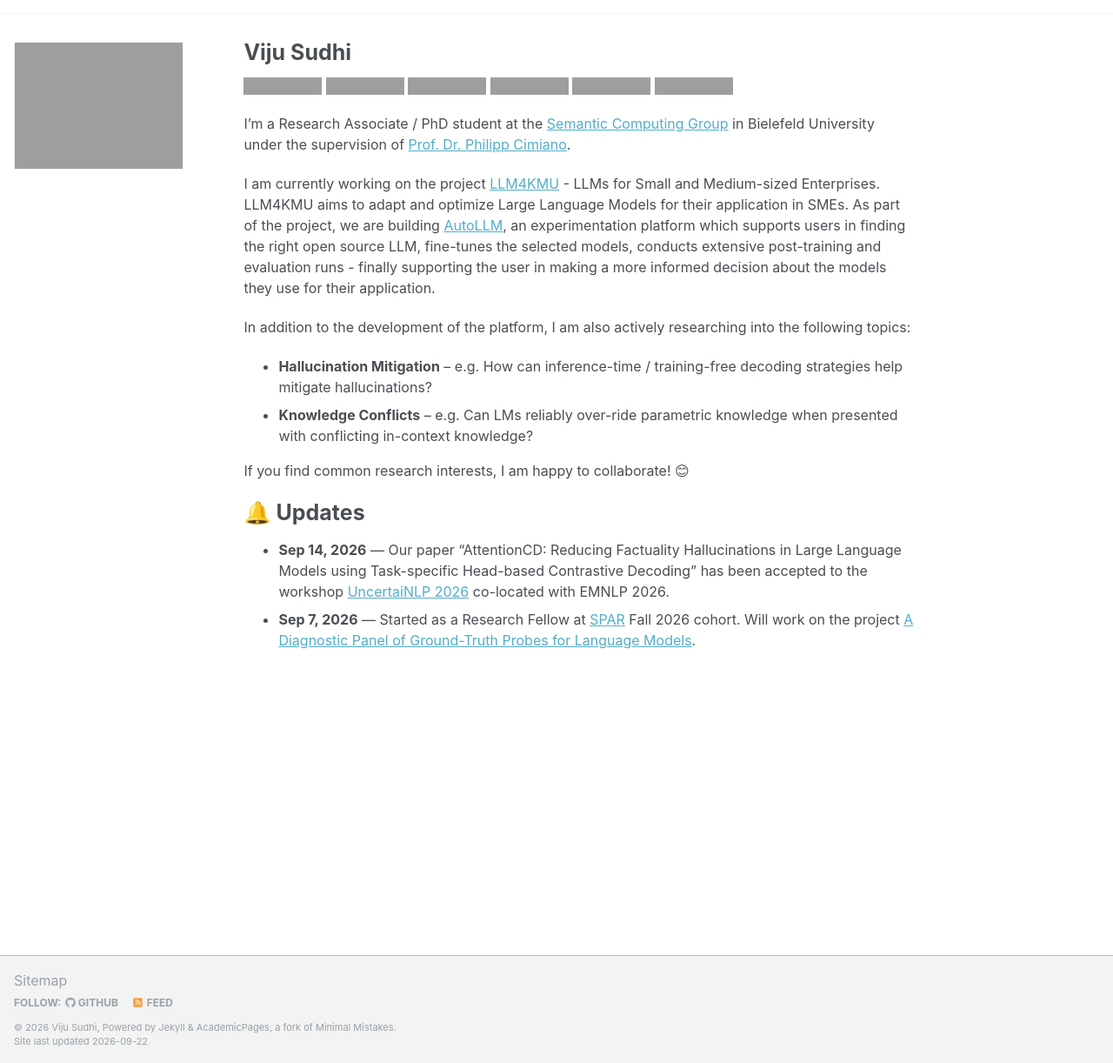
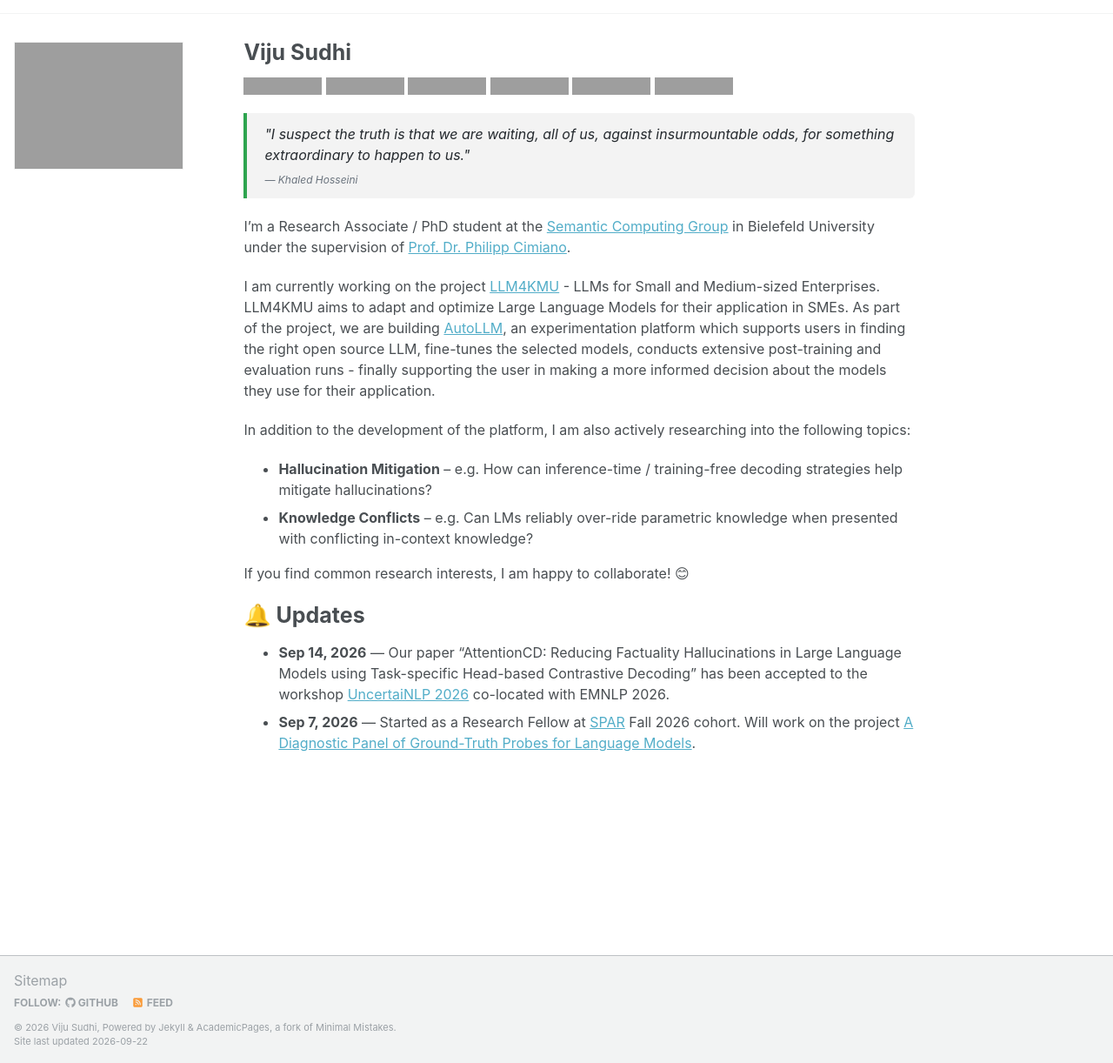
Before and after one commit to vijusudhi/vijusudhi.github.io, a Jekyll site: the page built from _pages/about.md, in a window 1280 px wide and 1222 px high. Shown: the whole window at 87% size. Built offline with Jekyll 4.4.1, drawn with Linux system fonts in a browser that asks for light colours; a script that is not in the unit is left out; grey boxes are pictures that could not be loaded.

Commit message:
updated about

```diff
--- a/_pages/about.md
+++ b/_pages/about.md
@@ -15,6 +15,20 @@ redirect_from:
   <a href="http://orcid.org/0009-0009-0325-7526"><img src="https://img.shields.io/badge/ORCID-A6CE39?style=flat-square&logo=orcid&logoColor=white" alt="ORCID"></a>
   <a href="https://www.researchgate.net/profile/Viju-Sudhi?ev=hdr_xprf"><img src="https://img.shields.io/badge/ResearchGate-00CCBB?style=flat-square&logo=researchgate&logoColor=white" alt="ResearchGate"></a>
 </p>
+
+<blockquote style="
+  background: rgba(27, 31, 35, 0.05);
+  border-left: 4px solid #2ea44f;
+  padding: 12px 20px;
+  margin: 20px 0;
+  border-radius: 0 6px 6px 0;
+">
+  <p style="margin: 0; font-size: 1rem; color: #24292e;">
+    <em>"I suspect the truth is that we are waiting, all of us, against insurmountable odds, for something extraordinary to happen to us."</em>
+  </p>
+  <small style="display: block; margin-top: 8px; color: #6a737d;">— Khaled Hosseini </small>
+</blockquote>
+
 I'm a Research Associate / PhD student at the [Semantic Computing Group](https://www.uni-bielefeld.de/fakultaeten/technische-fakultaet/arbeitsgruppen/semantic-computing/) in Bielefeld University under the supervision of [Prof. Dr. Philipp Cimiano](https://www.uni-bielefeld.de/fakultaeten/technische-fakultaet/arbeitsgruppen/semantic-computing/team/philipp-cimiano/#comp_00005f3dd926_0000002992_051a).
 
 I am currently working on the project [LLM4KMU](https://llm4kmu.de/) - LLMs for Small and Medium-sized Enterprises. LLM4KMU aims to adapt and optimize Large Language Models for their application in SMEs. As part of the project, we are building [AutoLLM](https://github.com/ag-sc/autollm), an experimentation platform which supports users in finding the right open source LLM, fine-tunes the selected models, conducts extensive post-training and evaluation runs - finally supporting the user in making a more informed decision about the models they use for their application.
```
